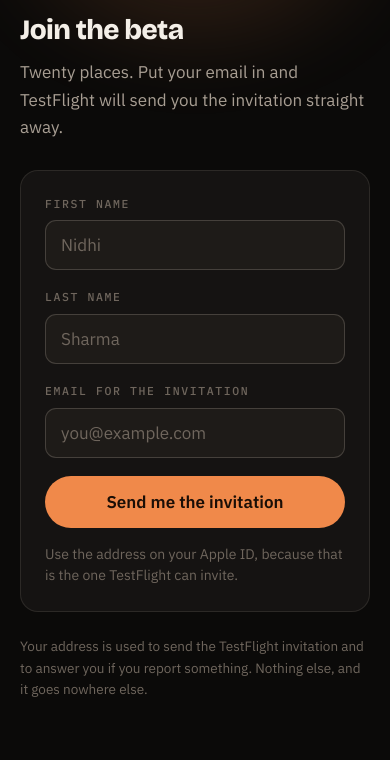
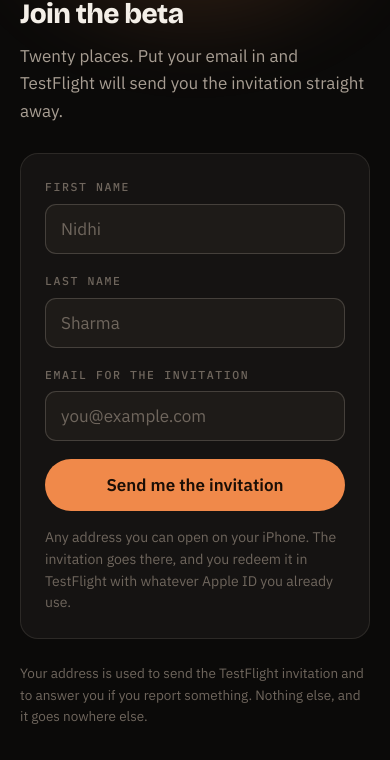
Before and after one commit to shineet/agni-api, a website: page public/join.html in a window 390 px wide. Shown: the part 95-855 px from the top of the page. Drawn offline with nearby package versions, Linux system fonts and the light colour scheme.

Commit message:
Do not tell people they need their Apple ID address
The note said to use the address on your Apple ID "because that is the one
TestFlight can invite", which is not true: Apple emails a redemption code to
whatever address is invited and the tester redeems it with whatever Apple ID is
signed in. The first real person to read it went looking for a different
address she did not need, and ended up with a duplicate record.

It now says what actually matters, which is that the invitation has to land
somewhere she can open on the phone.

```diff
--- a/public/join.html
+++ b/public/join.html
@@ -81,7 +81,7 @@
     </div>
 
     <button id="go" type="submit">Send me the invitation</button>
-    <p class="note">Use the address on your Apple ID, because that is the one TestFlight can invite.</p>
+    <p class="note">Any address you can open on your iPhone. The invitation goes there, and you redeem it in TestFlight with whatever Apple ID you already use.</p>
   </form>
 
   <div class="out" id="out" role="status" aria-live="polite"></div>
```
